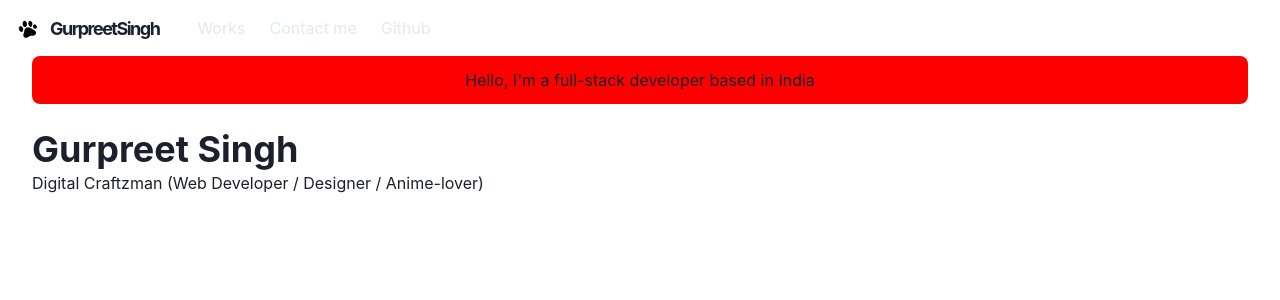
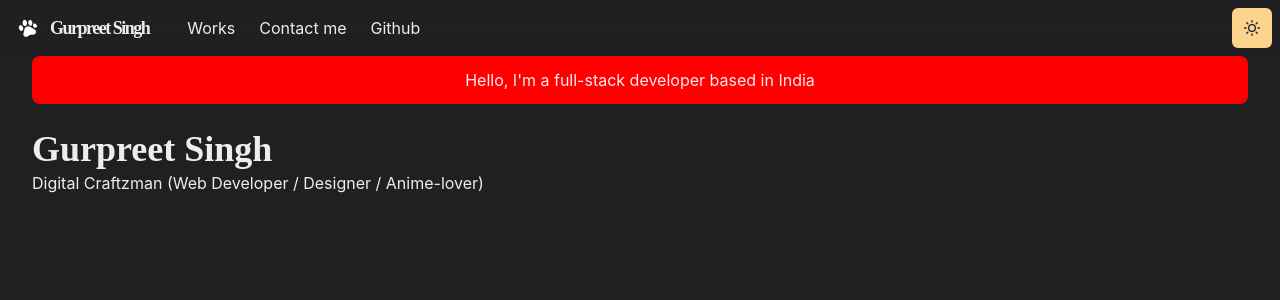
Before and after one commit to gurpreet-legend/Portfolio, a Next.js app: page / in a window 1280 px wide. Shown: the top 300 px of the page. Built offline with nearby package versions, Linux system fonts and the light colour scheme.

Commit message:
dark theme implemented

```diff
--- a/components/Navbar.js
+++ b/components/Navbar.js
@@ -15,13 +15,13 @@ import {
     useColorModeValue
 } from '@chakra-ui/react'
 import { HamburgerIcon } from '@chakra-ui/icons'
-// import ThemeToggleButton from './theme-toggle-button'
+import ThemeToggleButton from './theme-toggle-button'
 // import { IoLogoGithub } from 'react-icons/io5'
 
 const LinkItem = ({ href, path, children }) => {
 
     const active = path === href
-    const inactiveColor = useColorModeValue('gray.200', 'whiteAlpha.900')
+    const inactiveColor = useColorModeValue('gray200', 'whiteAlpha.900')
     return (
         <NextLink href={href} >
             <Link
@@ -91,7 +91,7 @@ const Navbar = props => {
                 </Stack>
 
                 <Box flex={1} align="right">
-                    {/* <ThemeToggleButton /> */}
+                    <ThemeToggleButton />
 
                     <Box ml={2} display={{ base: 'inline-block', md: 'none' }}>
                         <Menu isLazy id="navbar-menu">
--- /dev/null
+++ b/components/Theme-toggle-button.js
@@ -0,0 +1,29 @@
+import { AnimatePresence, motion } from 'framer-motion'
+import { IconButton, useColorMode, useColorModeValue } from '@chakra-ui/react'
+import { SunIcon, MoonIcon } from '@chakra-ui/icons'
+
+const ThemeToggleButton = () => {
+  const { toggleColorMode } = useColorMode()
+
+  return (
+    <AnimatePresence exitBeforeEnter initial={false}>
+      <motion.div
+        style={{ display: 'inline-block' }}
+        key={useColorModeValue('light', 'dark')}
+        initial={{ y: -20, opacity: 0 }}
+        animate={{ y: 0, opacity: 1 }}
+        exit={{ y: 20, opacity: 0 }}
+        transition={{ duration: 0.2 }}
+      >
+        <IconButton
+          aria-label="Toggle theme"
+          colorScheme={useColorModeValue('purple', 'orange')}
+          icon={useColorModeValue(<MoonIcon />, <SunIcon />)}
+          onClick={toggleColorMode}
+        ></IconButton>
+      </motion.div>
+    </AnimatePresence>
+  )
+}
+
+export default ThemeToggleButton
--- a/components/logo.js
+++ b/components/logo.js
@@ -33,7 +33,7 @@ const Logo = () => {
                 fontWeight="bold"
                 ml={3}
                 >
-              GurpreetSingh
+              Gurpreet Singh
               </Text>
             </LogoBox>
           </a>
--- /dev/null
+++ b/lib/theme.js
@@ -0,0 +1,49 @@
+import { extendTheme } from "@chakra-ui/react"
+import { mode } from '@chakra-ui/theme-tools'
+
+const styles = {
+    global: props => ({
+        body:{
+            bg: mode('#f0e7db', '#202023')(props)
+        }
+    })
+}
+
+const components = {
+    Heading: {
+      variants: {
+        'section-title': {
+          textDecoration: 'underline',
+          fontSize: 20,
+          textUnderlineOffset: 6,
+          textDecorationColor: '#525252',
+          textDecorationThickness: 4,
+          marginTop: 3,
+          marginBottom: 4
+        }
+      }
+    },
+    Link: {
+      baseStyle: props => ({
+        color: mode('#3d7aed', '#ff63c3')(props),
+        textUnderlineOffset: 3
+      })
+    }
+}
+
+const fonts = {
+  heading: "'M PLUS Rounded 1c'"
+}
+
+const colors = {
+  grassTeal: '#88ccca'
+}
+
+const config = {
+    initialColorMode: 'dark',
+    useSystemColorMode: false
+}
+
+const theme = extendTheme({ config, styles, components, fonts, colors })
+
+export default theme
--- a/pages/_app.js
+++ b/pages/_app.js
@@ -1,9 +1,10 @@
 import Layout from '../components/layouts/main'
 import { ChakraProvider } from '@chakra-ui/provider'
+import theme from '../lib/theme'
 
 function Website({ Component, pageProps, router }) {
     return (
-        <ChakraProvider>
+        <ChakraProvider theme={theme}>
             <Layout router={router}>
                 <Component {...pageProps} key={router.route} />
             </Layout>
--- /dev/null
+++ b/pages/_document.js
@@ -0,0 +1,18 @@
+import { ColorModeScript } from '@chakra-ui/react'
+import NextDocument, { Html, Head, Main, NextScript } from 'next/document'
+import theme from '../lib/theme'
+
+export default class Document extends NextDocument {
+  render() {
+    return (
+      <Html lang="en">
+        <Head />
+        <body>
+          <ColorModeScript initialColorMode={theme.config.initialColorMode} />
+          <Main />
+          <NextScript />
+        </body>
+      </Html>
+    )
+  }
+}
```
